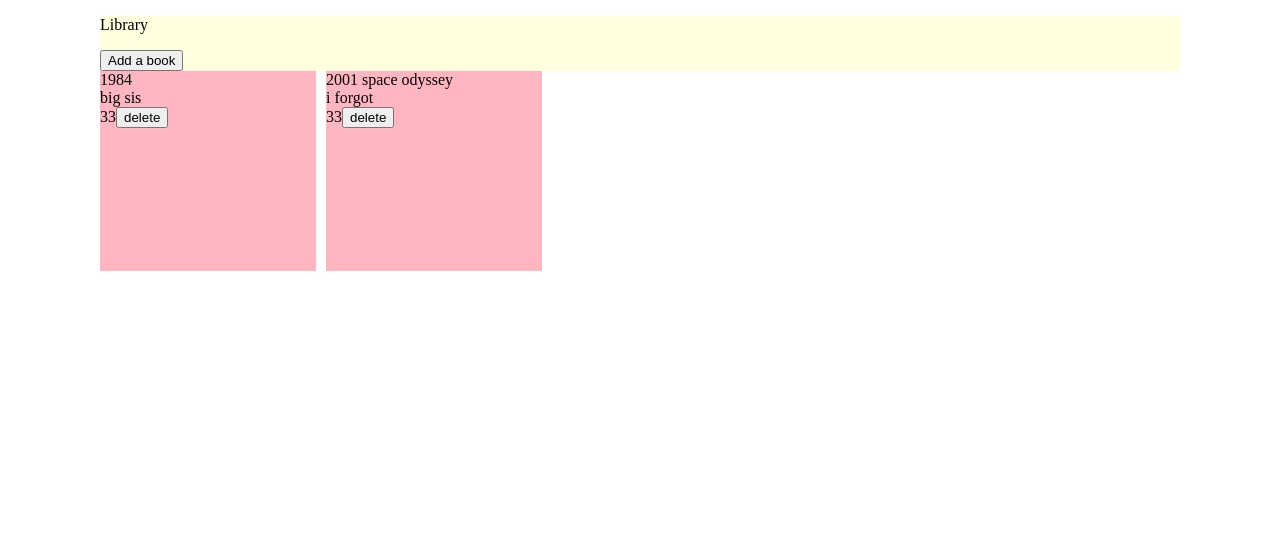
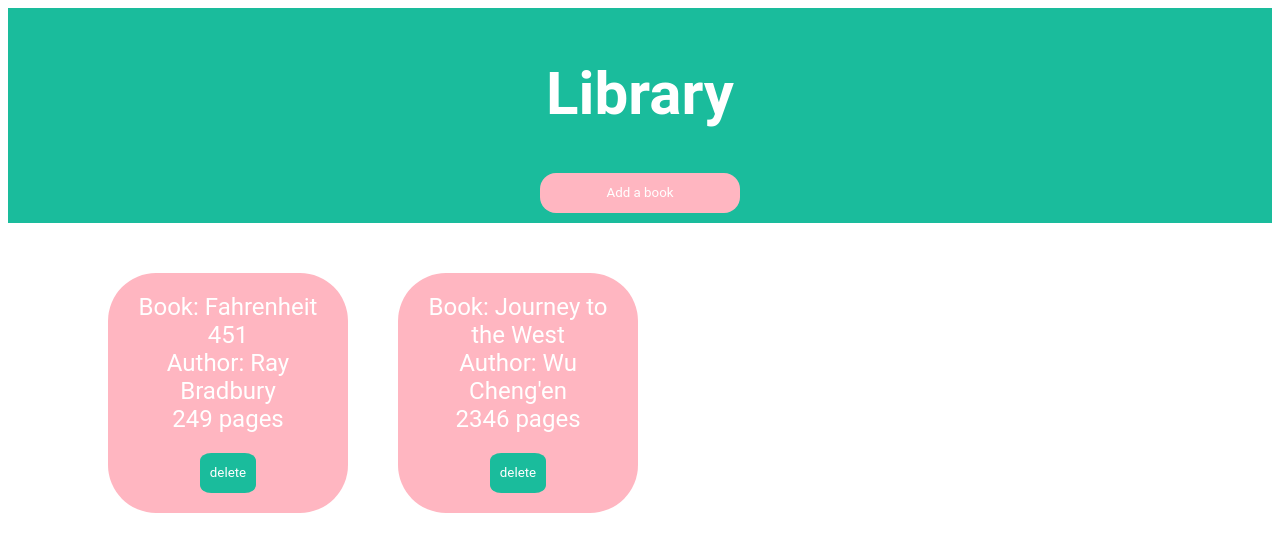
Before and after one commit to renee-schultz-wu/library, a plain HTML site: page index.html in a window 1280 px wide. Drawn offline with Linux system fonts and the light colour scheme.

Commit message:
Fixed modal not clearing after closing. Improved UI

```diff
--- a/index.html
+++ b/index.html
@@ -8,7 +8,7 @@
 </head>
 <body>
     <div class="header">
-        <p> Library </p>
+        <h1> Library </h1>
         <dialog id="dialog">
             <button autofocus class="btn close">Close</button>
             <button type="submit" class="btn submit"> Add book</button>
@@ -23,11 +23,14 @@
                 <input type="number" class="number input">
             </form>
             </dialog>
-          <button>Add a book</button>
+          <button class="btn add">Add a book</button>
     </div>
     <div id="container">
+        <div id="content">
 
+        </div>
     </div>
+
 
 
     <script src="script.js"></script>
--- a/script.js
+++ b/script.js
@@ -1,5 +1,5 @@
 const myLibrary = [];
-const container = document.querySelector("#container");
+const content = document.querySelector("#content");
 
 const dialog = document.querySelector("dialog");
 const showButton = document.querySelector("dialog + button");
@@ -23,17 +23,18 @@ function Book(name, author, page) {
 
   this.createSelf = function() {
     const new_div = document.createElement("div");
-    new_div.innerText = name + " \r\n " +author + "  \r\n " + page;
+    new_div.innerText = "Book: " + name + " \r\n " + "Author: " + author + "  \r\n " + page + " pages" + "  \r\n ";
     new_div.style.backgroundColor = "lightpink";
     new_div.classList.add("book");
 
-    container.appendChild(new_div);
+    content.appendChild(new_div);
     this.dom = new_div;
   }
 
   this.addButton = function() {
     const delete_button = document.createElement("button");
     delete_button.textContent = "delete";
+    delete_button.classList.add("del");
     delete_button.addEventListener("click", () => {
         this.dom.remove();
         myLibrary[this.id] = undefined;
@@ -60,7 +61,10 @@ showButton.addEventListener("click", () => {
     dialog.showModal();
 });
 
-  closeButton.addEventListener("click", () => {
+closeButton.addEventListener("click", () => {
+    nameInput.value = "";
+    authorInput.value = "";
+    pageInput.value = "";
     dialog.close();
 });
 
@@ -71,12 +75,16 @@ showButton.addEventListener("click", () => {
     var bpage = pageInput.value;
     const new_book = new Book(bname, bauthor, bpage);
     addBookToLibrary(new_book);
+    nameInput.value = "";
+    authorInput.value = "";
+    pageInput.value = "";
     dialog.close(); // Have to send the select box value here.
+
 });
 
 
-const b1 = new Book("1984", "big sis",33)
+const b1 = new Book("Fahrenheit 451", "Ray Bradbury",249)
 addBookToLibrary(b1)
 
-const b2 = new Book("2001 space odyssey", "i forgot",33)
+const b2 = new Book("Journey to the West", "Wu Cheng'en",2346)
 addBookToLibrary(b2)
--- a/style.css
+++ b/style.css
@@ -1,23 +1,76 @@
-body {
-    margin-left: 100px;
-    margin-right: 100px;
+* {
+    font-family: "Roboto";
 }
-
 .header {
-    background-color: lightyellow;
-    margin-top: 0%;
+    padding: 10px;
+    text-align: center;
+    background: #1abc9c;
+    color: white;
+    font-size: 30px;
 }
 
 #container {
+    display: flex;
+}
+
+#content {
     display: grid;
-    grid-template-columns: repeat(5,20%);
-    gap: 10px;
+    grid-template-columns: repeat(4,1fr);
+    gap: 50px;
+
+    margin-left: 100px;
+    margin-right: 100px;
+    margin-top: 50px;
 }
 
 .book {
     height: 200px;
+
+    text-align: center;
+    font-size: 1.5rem;
+
+    padding: 20px;
+    min-width: 200px;
+    color: white;
+
+    border-radius: 20%;
 }
 
 form {
     display: grid;
 }
+
+.del {
+    background-color: #1abc9c;
+    border: 0px;
+
+    margin-top: 20px;
+    height: 40px;
+
+    border-radius: 20%;
+
+    color: white;
+    padding: 10px;
+}
+
+#navigation {
+    width: 20%;
+    background-color: skyblue;
+    height: 100vh;
+}
+
+.add {
+    width: 200px;
+    height: 40px;
+
+    background-color: lightpink;
+    border: 0px;
+    border-radius: 1rem;
+
+    color: white;
+}
+
+br {
+    display: block;
+    margin: 30px 0;
+ }
```
